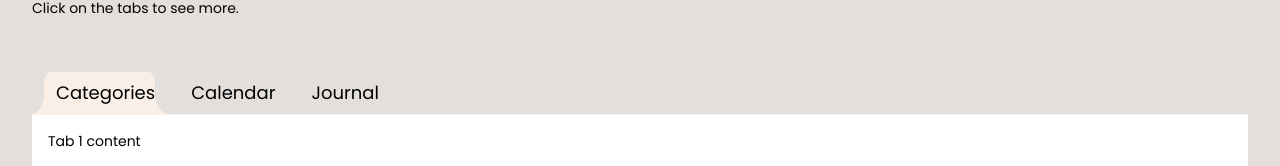
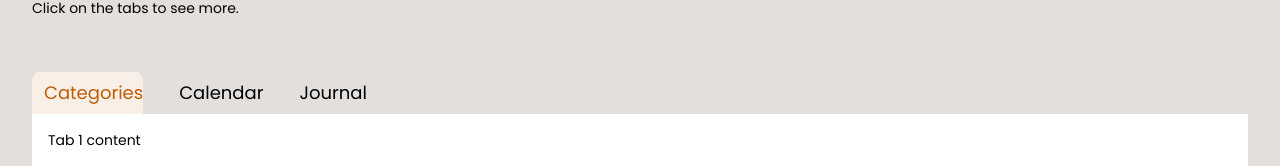
Before and after one commit to habiteam/habitea, a Next.js app: page /app/dashboard in a window 1280 px wide. Shown: the part 290-456 px from the top of the page. Built offline with nearby package versions, Linux system fonts and the light colour scheme; no server answers; the database is empty; sample sign-in values are in the browser's storage; a web font is replaced by a local one.

Commit message:
simplified Tabs design

```diff
--- a/common/components/Tabs/Tabs.module.scss
+++ b/common/components/Tabs/Tabs.module.scss
@@ -8,9 +8,10 @@
   overflow-x: auto;
   overflow-y: hidden;
   position: relative;
+  font-size: 1.8rem;
+  //margin and padding are so that the active tab bg is not cut off
   padding-inline: 12px;
-  font-size: 1.8rem;
-  border-bottom: 1px solid var(--c-primary-medium-bg);
+  margin-inline: -12px;
 }
 .tab {
   padding: 8px 12px;
@@ -19,6 +20,7 @@
 }
 .tab--active {
   // border-bottom: 2px solid var(--c-primary);
+  color: var(--c-primary);
 }
 .active-tab-bg {
   position: absolute;
@@ -26,22 +28,23 @@
   border-radius: 12px 12px 0 0;
   height: 46px;
 
-  &::before,
-  &::after {
-    position: absolute;
-    content: '';
-    height: 36px;
-    width: 40px;
-    bottom: 0;
-  }
-  &::before {
-    left: -40px;
-    box-shadow: 20px 0 0 0 var(--c-primary-medium-bg);
-    border-radius: 0 0 20px 0;
-  }
-  &::after {
-    right: -40px;
-    box-shadow: -20px 0 0 0 var(--c-primary-medium-bg);
-    border-radius: 0 0 0 20px;
-  }
+  // fancy border lip - disabled for now - too fancy for current design
+  // &::before,
+  // &::after {
+  //   position: absolute;
+  //   content: '';
+  //   height: 36px;
+  //   width: 40px;
+  //   bottom: 0;
+  // }
+  // &::before {
+  //   left: -40px;
+  //   box-shadow: 20px 0 0 0 var(--c-primary-medium-bg);
+  //   border-radius: 0 0 20px 0;
+  // }
+  // &::after {
+  //   right: -40px;
+  //   box-shadow: -20px 0 0 0 var(--c-primary-medium-bg);
+  //   border-radius: 0 0 0 20px;
+  // }
 }
```
